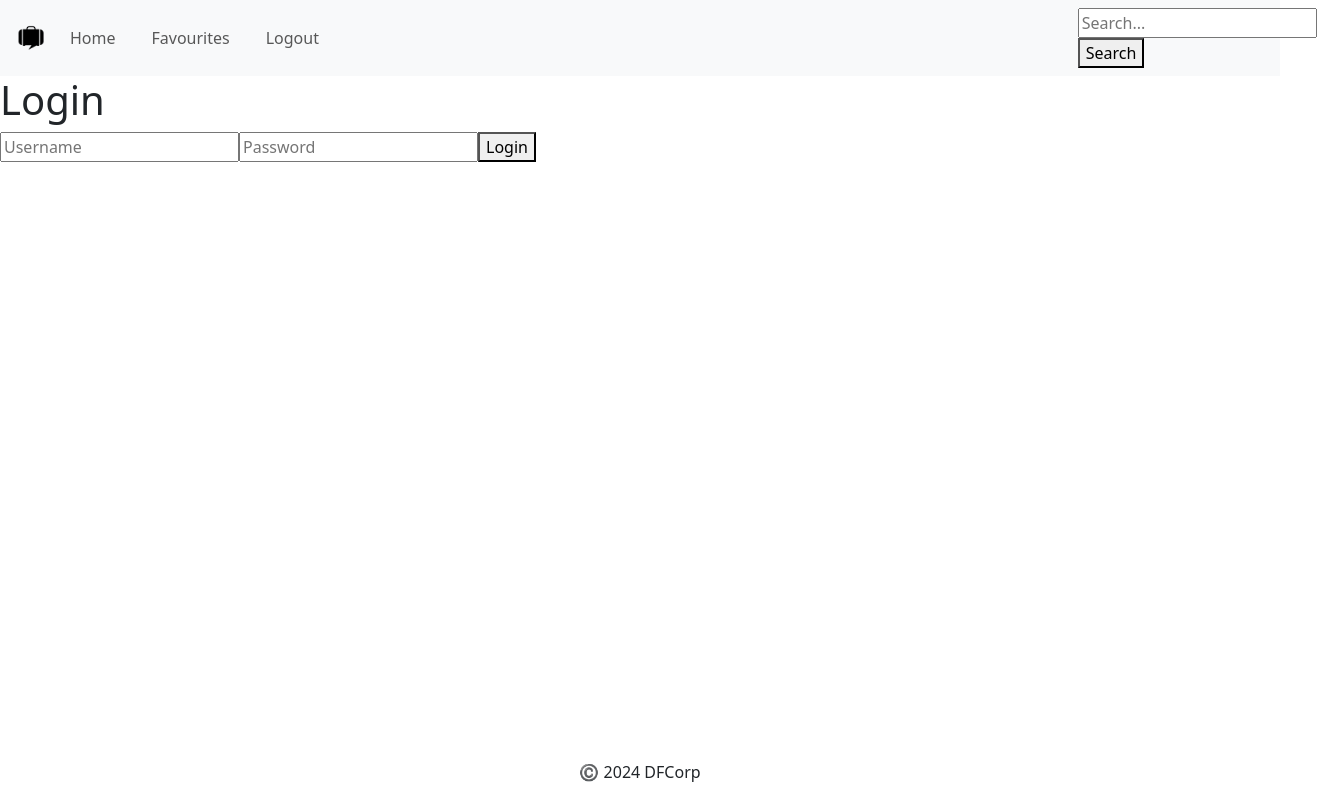
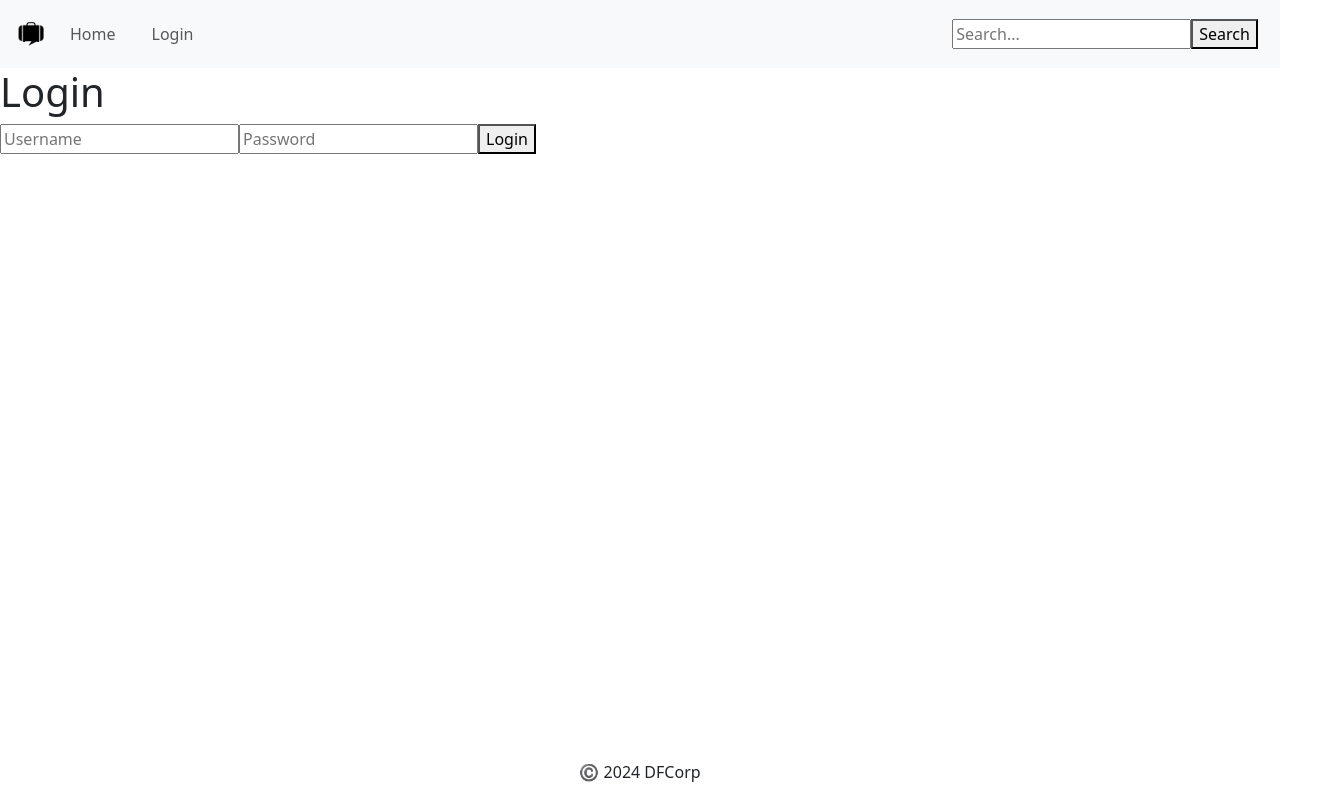
Before and after one commit to willcoope/df-travelapp-challenge, a React (Vite) app in the folder frontend/: page /login in a window 1280 px wide. Shown: the whole page, 1317 px wide, since content can reach past the window. Built offline with nearby package versions, Linux system fonts and the light colour scheme.

Commit message:
Prevent user from being able to favourite locations when they are not logged in

```diff
--- a/frontend/src/components/Bookmark.jsx
+++ b/frontend/src/components/Bookmark.jsx
@@ -5,15 +5,9 @@ import { useState, useEffect } from "react";
 import "./Forecast.css";
 
 const Bookmark = ({ name }) => {
-  const [isBookmarked, setIsBookmarked] = localStorage.getItem(
-    "favouriteLocations"
-  )
-    ? useState(
-        JSON.parse(localStorage.getItem("favouriteLocations")).includes(
-          name.toLowerCase()
-        )
-      )
-    : useState(false);
+  const user = JSON.parse(localStorage.getItem("user"));
+  const [isBookmarked, setIsBookmarked] = user ?
+  useState(user.favourites.includes(name.toLowerCase())) : useState(false);
   name = name[0].toUpperCase() + name.slice(1);
   name = name.replace(/%20(\w)/g, function (_, c) {
     return " " + c.toUpperCase();
@@ -29,8 +23,9 @@ const Bookmark = ({ name }) => {
     setIsBookmarked(true);
   };
   useEffect(() => {
-    let bookmarks = localStorage.getItem("favouriteLocations");
-    bookmarks = bookmarks ? JSON.parse(bookmarks) : [];
+    const user = JSON.parse(localStorage.getItem("user"));
+    if (!user) return;
+    let bookmarks = user.favourites;
     const lowerCaseName = name.toLowerCase();
     setIsBookmarked(bookmarks.includes(lowerCaseName));
   }, [name]);
--- a/frontend/src/components/Header.jsx
+++ b/frontend/src/components/Header.jsx
@@ -19,6 +19,7 @@ const Header = () => {
   };
   let user = localStorage.getItem("user");
   const loggedIn = (user !== null)
+  console.log(loggedIn)
   user = user ? JSON.parse(user) : {};
   const hasFavourites = user.favourites != "[]";
   let bookmarks = user.favourites || [];
@@ -58,7 +59,7 @@ const Header = () => {
               Home
             </button>
           </li>
-          {hasFavourites && (
+          {hasFavourites && loggedIn && (
             <li className="nav-item dropdown">
               <button className="nav-link">Favourites</button>
               <div className="dropdown-content">
@@ -81,7 +82,8 @@ const Header = () => {
               </div>
             </li>
           )}
-          {!loggedIn ? (
+          {console.log(loggedIn)}
+          {loggedIn ? (
             <li className="nav-item">
               <button
                 className="nav-link"
--- a/frontend/src/components/Location.jsx
+++ b/frontend/src/components/Location.jsx
@@ -11,7 +11,8 @@ import { useEffect, useState } from "react";
 const Location = () => {
   const [weatherData, setWeatherData] = useState([]);
   const locationUrl = useLocation().pathname.slice(10).toLowerCase();
-
+  let user = localStorage.getItem("user");
+  const loggedIn = (user !== null)
   useEffect(() => {
     const fetchData = async () => {
       try {
@@ -45,7 +46,7 @@ const Location = () => {
     <div>
       <Header />
       <Background />
-      <Bookmark name={locationUrl} />
+      {loggedIn && <Bookmark name={locationUrl} />}
       <Weather weatherData={weatherData} />
       <Footer />
     </div>
```
